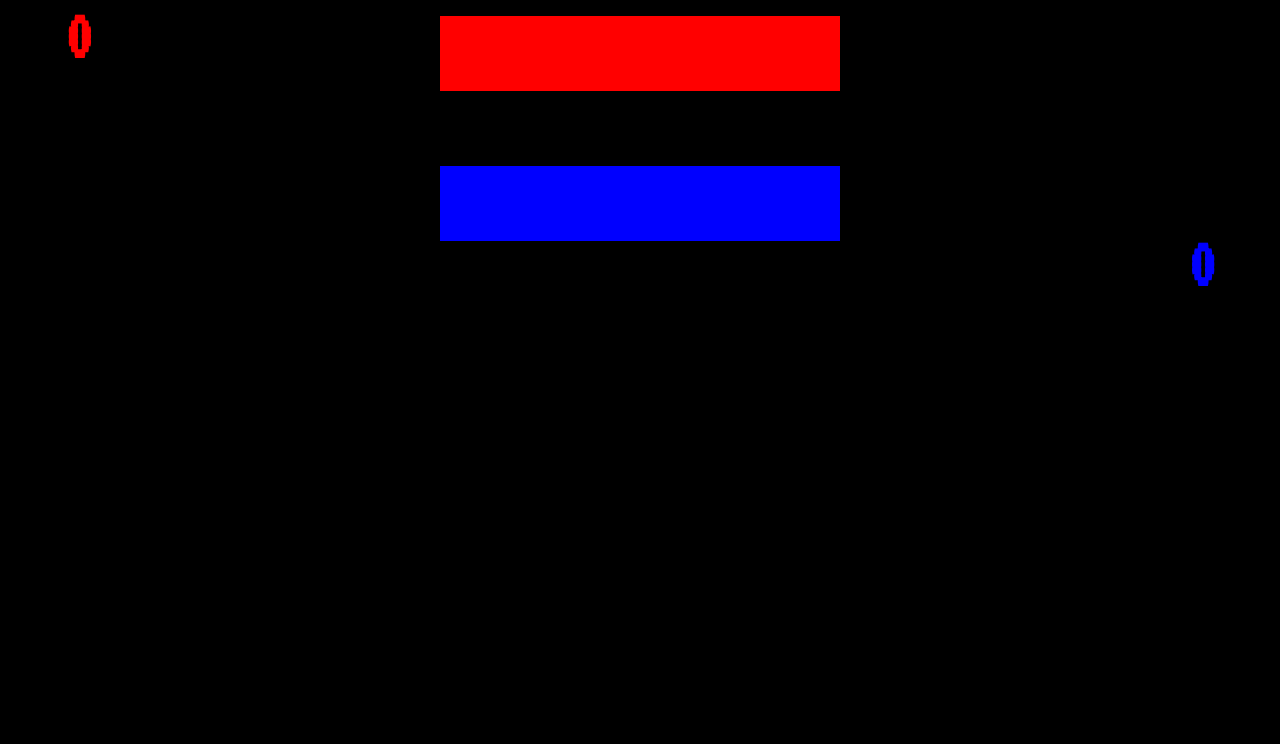
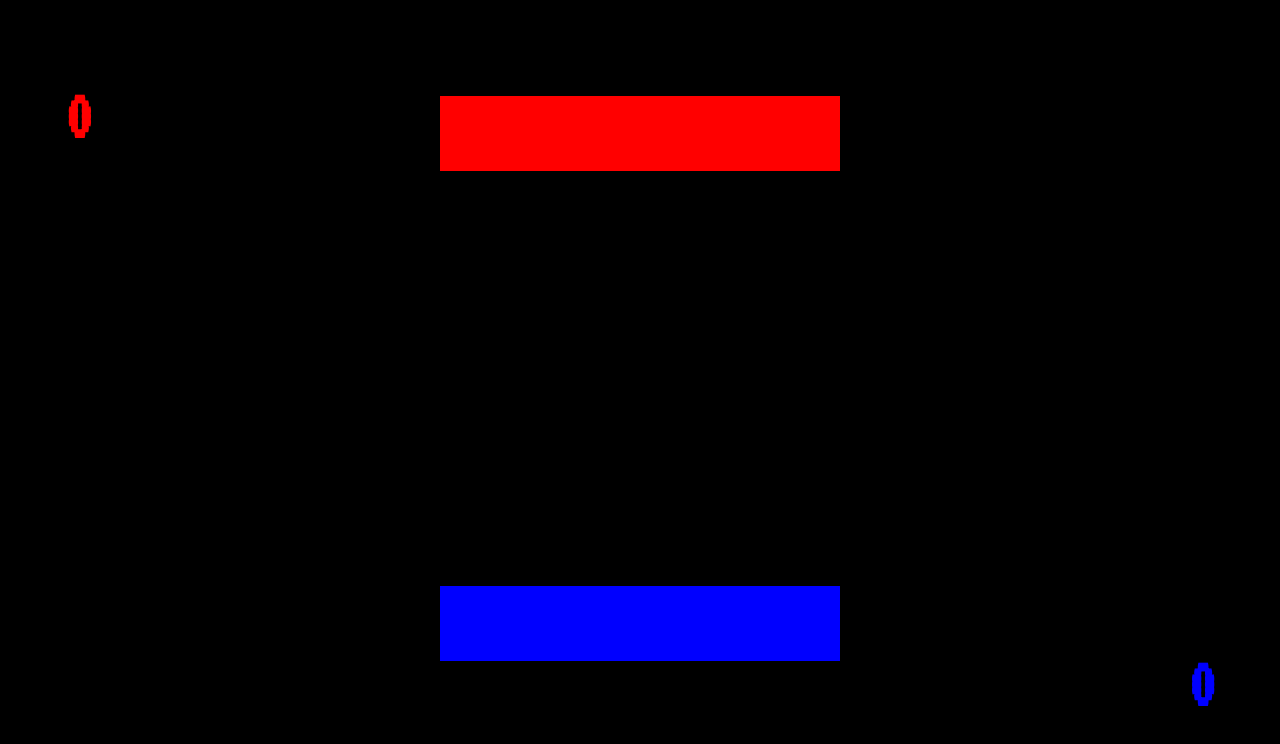
Before and after one commit to melosomelo/socket-game, a React (Create React App) app in the folder socket-game-front/: page / in a window 1280 px wide. Shown: the top 744 px of the page. Built offline with nearby package versions, Linux system fonts and the light colour scheme.

Commit message:
Set Racket position based on props

```diff
--- a/socket-game-front/src/components/Racket/Racket.tsx
+++ b/socket-game-front/src/components/Racket/Racket.tsx
@@ -7,26 +7,27 @@ interface Props {
   color: string;
   controlledByPlayer?: boolean;
   scorePosition: "topLeft" | "bottomRight";
+  wrapperPosition: "top" | "bottom";
 }
 
 const Racket: React.FC<Props> = ({
   color,
   controlledByPlayer,
   scorePosition,
+  wrapperPosition,
 }) => {
   const [leftOffset, setLeftOffset] = useState(() => {
     return (document.documentElement.clientWidth - 400) / 2;
   });
 
   useEffect(() => {
-    console.log("eai");
     document.onkeydown = (event) => {
       moveRacket(event, setLeftOffset);
     };
   }, []);
 
   return (
-    <Wrapper>
+    <Wrapper wrapperPosition={wrapperPosition}>
       <Score scoreColor={color} scorePosition={scorePosition}>
         0
       </Score>
--- a/socket-game-front/src/components/Racket/styles.ts
+++ b/socket-game-front/src/components/Racket/styles.ts
@@ -1,12 +1,19 @@
 import styled from "styled-components";
 
-export const Wrapper = styled.div`
+interface WrapperProps {
+  wrapperPosition: "top" | "bottom";
+}
+
+export const Wrapper = styled.div<WrapperProps>`
   width: 100%;
   min-height: 150px;
 
-  position: relative;
+  position: absolute;
 
   padding: 1rem 2rem;
+
+  ${(props) =>
+    props.wrapperPosition === "top" ? "top: 80px" : "bottom: 80px"};
 `;
 
 interface ScoreProps {
--- a/socket-game-front/src/utils/moveRacket.ts
+++ b/socket-game-front/src/utils/moveRacket.ts
@@ -4,11 +4,14 @@ function moveRacket(
   setLeftOffset: React.Dispatch<React.SetStateAction<number>>
 ) {
   switch (event.key) {
+    //still no validation for the limits of the viewport
     case "ArrowLeft":
+      //if moving left, then we need to decrease offset
       console.log("Moving left");
       setLeftOffset((prevState) => prevState - 8);
       break;
     case "ArrowRight":
+      //if moving right, we need to increase it
       console.log("Moving right");
       setLeftOffset((prevState) => prevState + 8);
       break;
--- a/socket-game-front/src/views/Game/Game.tsx
+++ b/socket-game-front/src/views/Game/Game.tsx
@@ -5,8 +5,13 @@ import Racket from "../../components/Racket/Racket";
 function Game() {
   return (
     <>
-      <Racket color="red" scorePosition="topLeft" />
-      <Racket color="blue" controlledByPlayer scorePosition="bottomRight" />
+      <Racket color="red" scorePosition="topLeft" wrapperPosition="top" />
+      <Racket
+        color="blue"
+        controlledByPlayer
+        scorePosition="bottomRight"
+        wrapperPosition="bottom"
+      />
     </>
   );
 }
```
